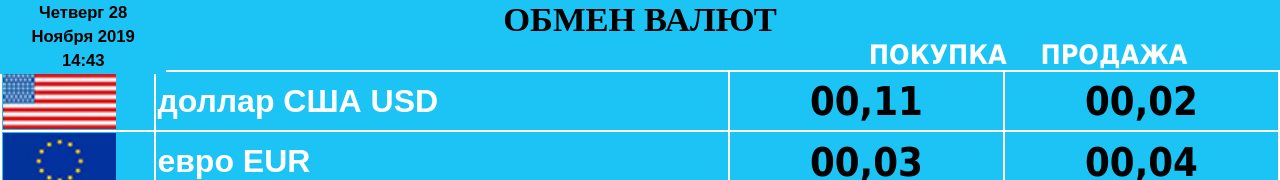
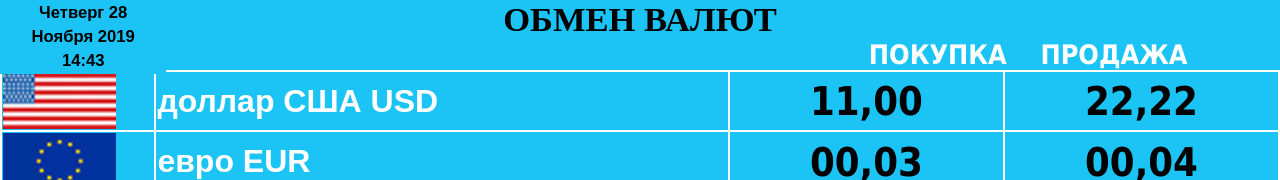
Before and after one commit to cirlin/Wintab, a plain HTML site: page index.html in a window 1280 px wide. Shown: the top 180 px of the page. Drawn offline with Linux system fonts and the light colour scheme.

Commit message:
28.11.2019 17:41:58

```diff
--- a/index.html
+++ b/index.html
@@ -24,8 +24,8 @@
 <TR>
 <TD rowspan=2 class=iml><img src=flags/0.jpg></TD>
 <TD rowspan=2 class=nmd>доллар США USD</TD>
-<TD rowspan=2 class=kdr><!>00,11</TD>
-<TD rowspan=2 class=kdr><!>00,02</TD>
+<TD rowspan=2 class=kdr><!>11,00</TD>
+<TD rowspan=2 class=kdr><!>22,22</TD>
 </TR>
 <TR>
 </TR>
```
